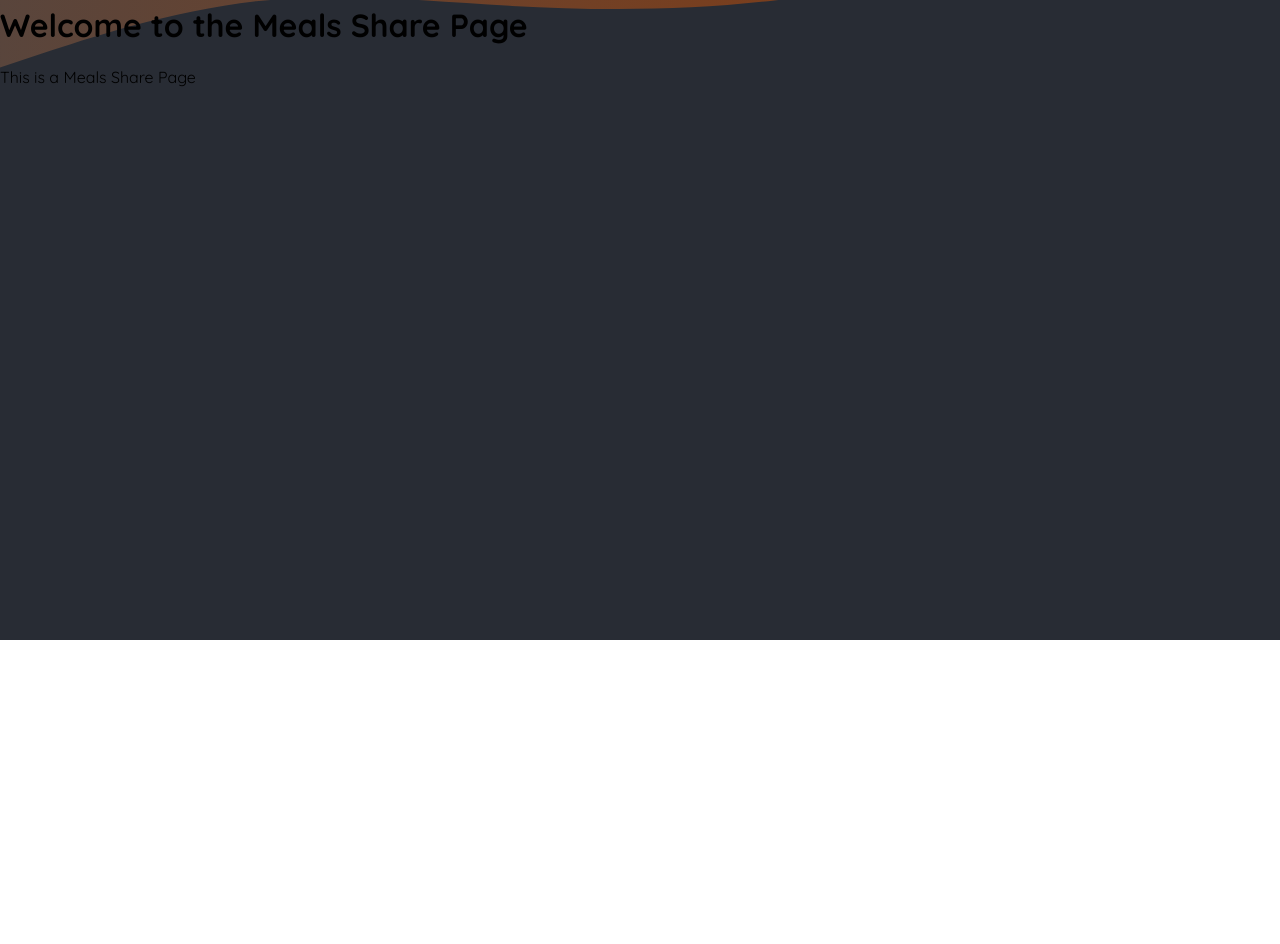
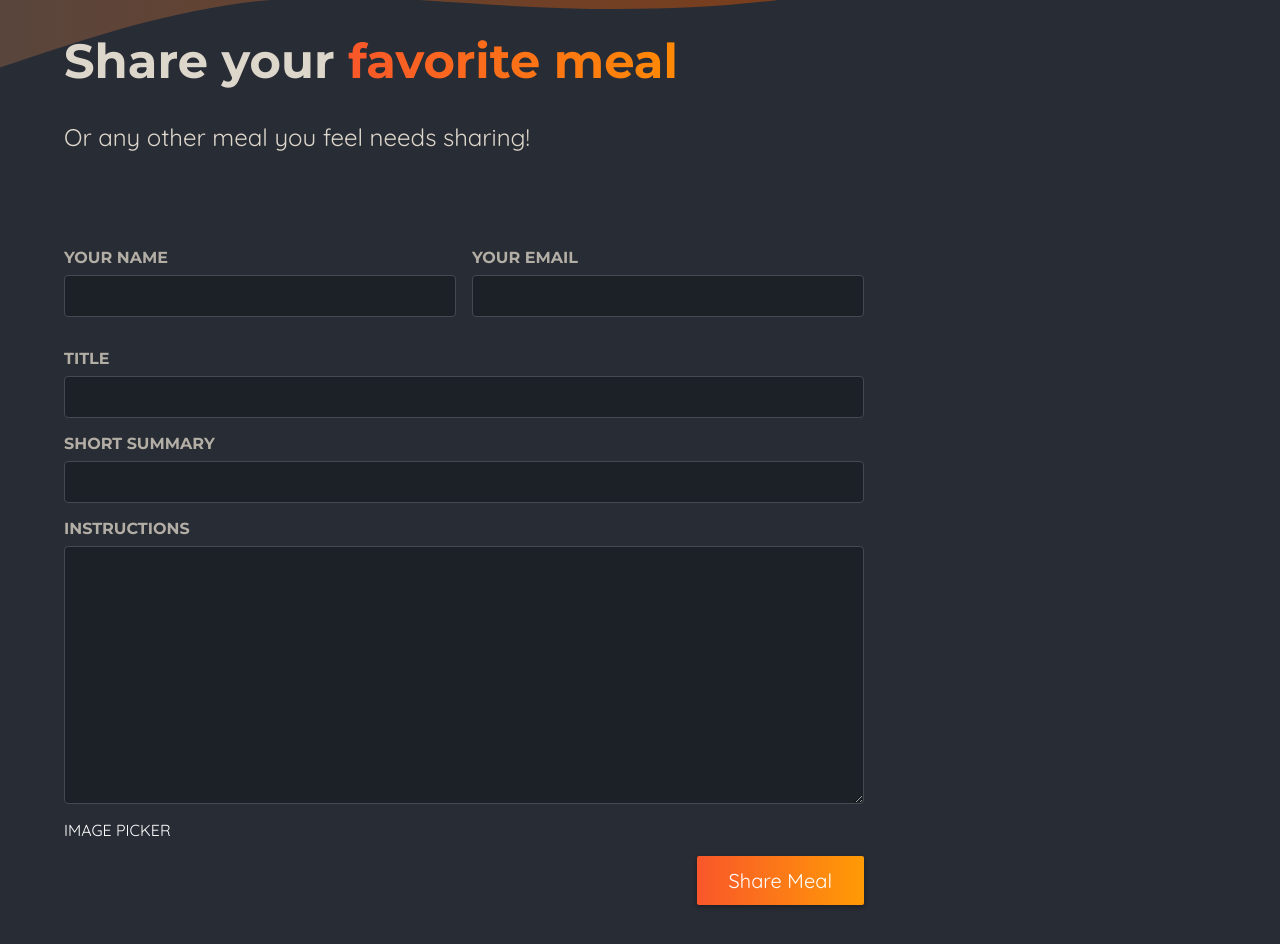
Before and after one commit to aarunprasad92/food-app, a Next.js app: page /meals/share in a window 1280 px wide. Shown: the part 160-1104 px from the top of the page. Before the commit the page ends 800 px from the top, so only its background shows below. Built offline with nearby package versions, Linux system fonts and the light colour scheme.

Commit message:
Add a form to share meal

```diff
--- a/app/meals/share/page.js
+++ b/app/meals/share/page.js
@@ -1,12 +1,49 @@
-import React from 'react';
+import classes from './page.module.css';
 
-const MealsSharePage = () => {
+export default function ShareMealPage() {
   return (
-    <div>
-      <h1>Welcome to the Meals Share Page</h1>
-      <p>This is a Meals Share Page</p>
-    </div>
+    <>
+      <header className={classes.header}>
+        <h1>
+          Share your <span className={classes.highlight}>favorite meal</span>
+        </h1>
+        <p>Or any other meal you feel needs sharing!</p>
+      </header>
+      <main className={classes.main}>
+        <form className={classes.form}>
+          <div className={classes.row}>
+            <p>
+              <label htmlFor="name">Your name</label>
+              <input type="text" id="name" name="name" required />
+            </p>
+            <p>
+              <label htmlFor="email">Your email</label>
+              <input type="email" id="email" name="email" required />
+            </p>
+          </div>
+          <p>
+            <label htmlFor="title">Title</label>
+            <input type="text" id="title" name="title" required />
+          </p>
+          <p>
+            <label htmlFor="summary">Short Summary</label>
+            <input type="text" id="summary" name="summary" required />
+          </p>
+          <p>
+            <label htmlFor="instructions">Instructions</label>
+            <textarea
+              id="instructions"
+              name="instructions"
+              rows="10"
+              required
+            ></textarea>
+          </p>
+          IMAGE PICKER
+          <p className={classes.actions}>
+            <button type="submit">Share Meal</button>
+          </p>
+        </form>
+      </main>
+    </>
   );
-};
-
-export default MealsSharePage;
+}
--- /dev/null
+++ b/app/meals/share/page.module.css
@@ -0,0 +1,98 @@
+.header {
+  gap: 3rem;
+  margin: 3rem auto 5rem auto;
+  width: 90%;
+  max-width: 75rem;
+  color: #ddd6cb;
+  font-size: 1.5rem;
+}
+
+.header h1 {
+  font-family: 'Montserrat', sans-serif;
+}
+
+.highlight {
+  background: linear-gradient(90deg, #f9572a, #ff8a05);
+  background-clip: text;
+  -webkit-background-clip: text;
+  -webkit-text-fill-color: transparent;
+}
+
+.main {
+  width: 90%;
+  max-width: 75rem;
+  margin: 3rem auto;
+  color: white;
+}
+
+.form {
+  max-width: 50rem;
+}
+
+.form label {
+  display: block;
+  margin-bottom: 0.5rem;
+  font-size: 1rem;
+  font-family: 'Montserrat', sans-serif;
+  text-transform: uppercase;
+  color: #b3aea5;
+  font-weight: bold;
+}
+
+.form input,
+.form textarea {
+  display: block;
+  width: 100%;
+  padding: 0.5rem 1rem;
+  border-radius: 4px;
+  border: 1px solid #454952;
+  background: #1c2027;
+  font-size: 1.25rem;
+  font-family: 'Montserrat', sans-serif;
+  color: #ddd6cb;
+}
+
+.form input:focus,
+.form textarea:focus {
+  outline-color: #f99f2a;
+  background-color: #1f252d;
+}
+
+.row {
+  display: flex;
+  gap: 1rem;
+}
+
+.row p {
+  width: 100%;
+}
+
+.actions {
+  text-align: right;
+}
+
+.actions button {
+  border: 0;
+  padding: 0.75rem 2rem;
+  background: linear-gradient(90deg, #f9572a, #ff9b05);
+  border: none;
+  color: #ffffff;
+  border-radius: 2px;
+  cursor: pointer;
+  font: inherit;
+  font-size: 1.25rem;
+  box-shadow: 0 2px 5px rgba(0, 0, 0, 0.3);
+}
+
+.actions button:hover,
+.actions button:focus {
+  background: linear-gradient(90deg, #fd4715, #f9b241);
+}
+
+.actions button:disabled,
+.actions button:hover:disabled,
+.actions button:focus:disabled {
+  background: #ccc;
+  color: #979797;
+  cursor: not-allowed;
+}
```
